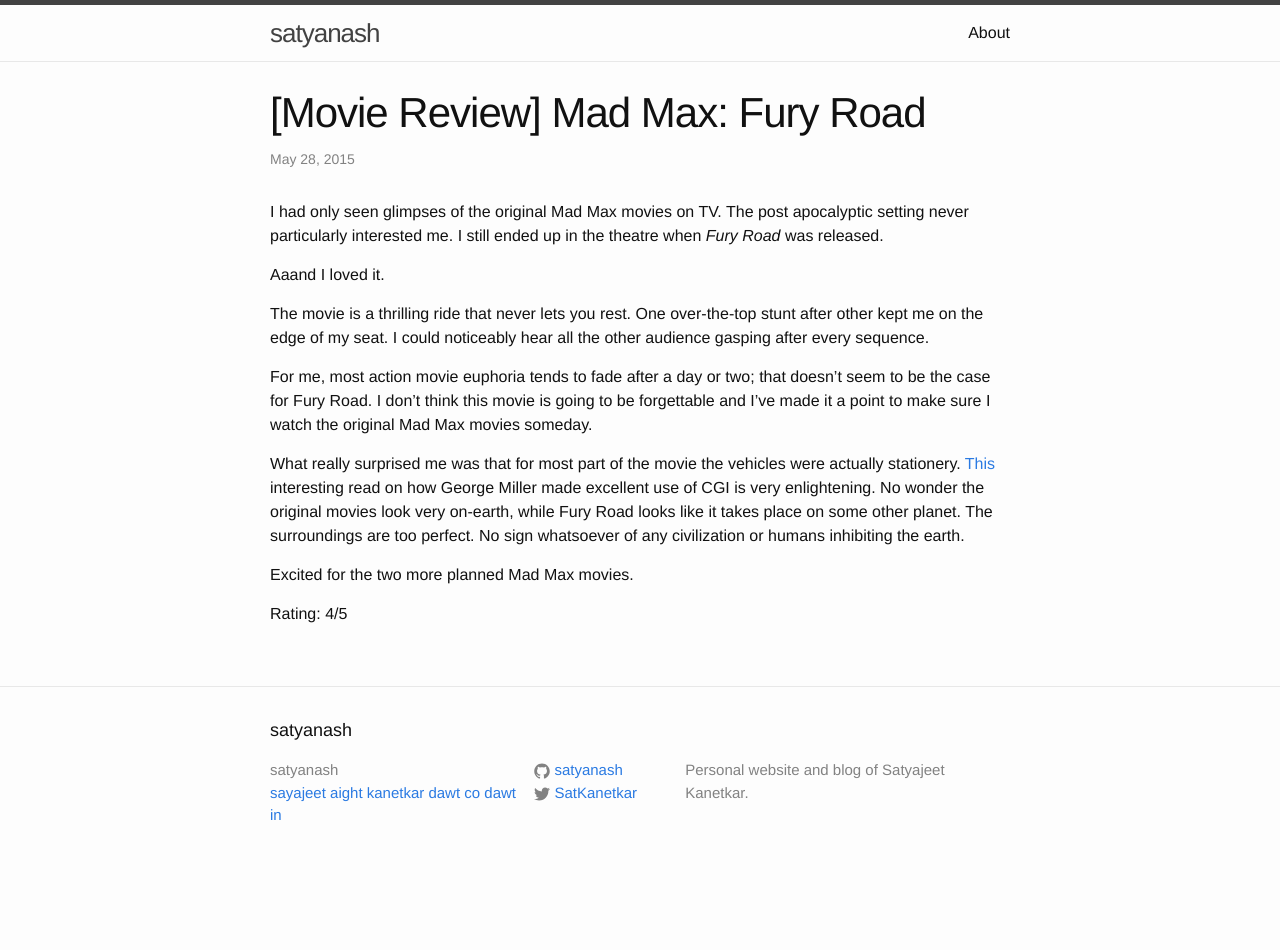
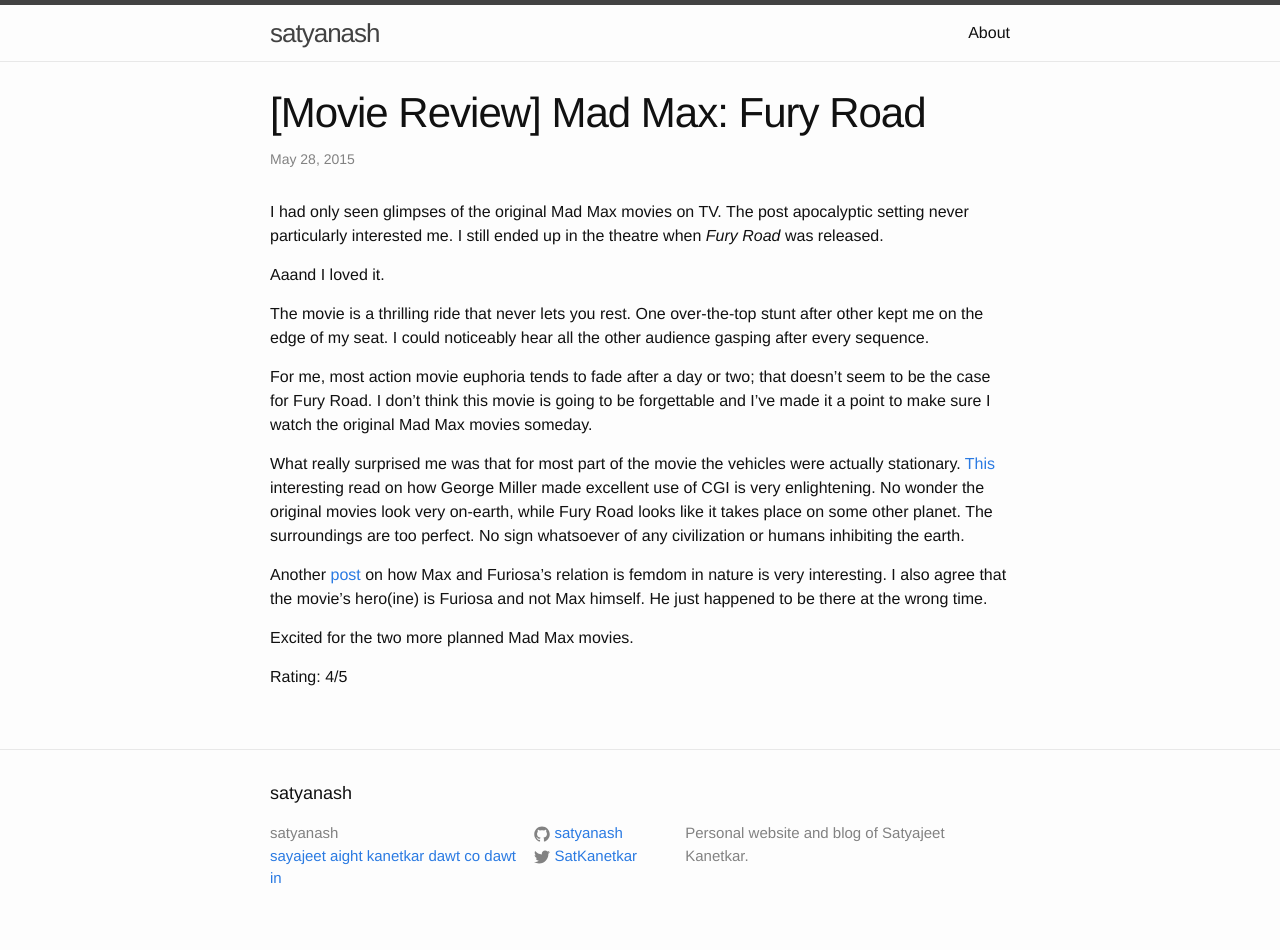
Before and after one commit to satyanash/satyanash.github.io, a Jekyll site: the page built from _posts/2015-05-29-movie-review-mad-max-fury-road.markdown, in a window 1280 px wide. Built offline with Jekyll 4.4.1, drawn with Linux system fonts in a browser that asks for light colours; before the commit the page ends 900 px from its top, so only the background shows below that.

Commit message:
Add femdom link to Mad Max review

```diff
--- a/_posts/2015-05-19-movie-review-mad-max-fury-road.markdown
+++ b/_posts/2015-05-29-movie-review-mad-max-fury-road.markdown
@@ -17,11 +17,14 @@
 For me, most action movie euphoria tends to fade after a day or two; that doesn't seem to be the case for Fury Road.
 I don't think this movie is going to be forgettable and I've made it a point to make sure I watch the original Mad Max movies someday.
 
-What really surprised me was that for most part of the movie the vehicles were actually stationery.
+What really surprised me was that for most part of the movie the vehicles were actually stationary.
 [This](http://squaremans.com/fury-road/) interesting read on how George Miller made excellent use of CGI is very enlightening.
 No wonder the original movies look very on-earth, while Fury Road looks like it takes place on some other planet.
 The surroundings are too perfect. No sign whatsoever of any civilization or humans inhibiting the earth.
 
+Another [post](http://humon.deviantart.com/journal/Mad-Max-femdom-explained-535890777) on how Max and Furiosa's relation is femdom in nature is very interesting.
+I also agree that the movie's hero(ine) is Furiosa and not Max himself. He just happened to be there at the wrong time.
+
 Excited for the two more planned Mad Max movies.
 
 Rating: 4/5
```
